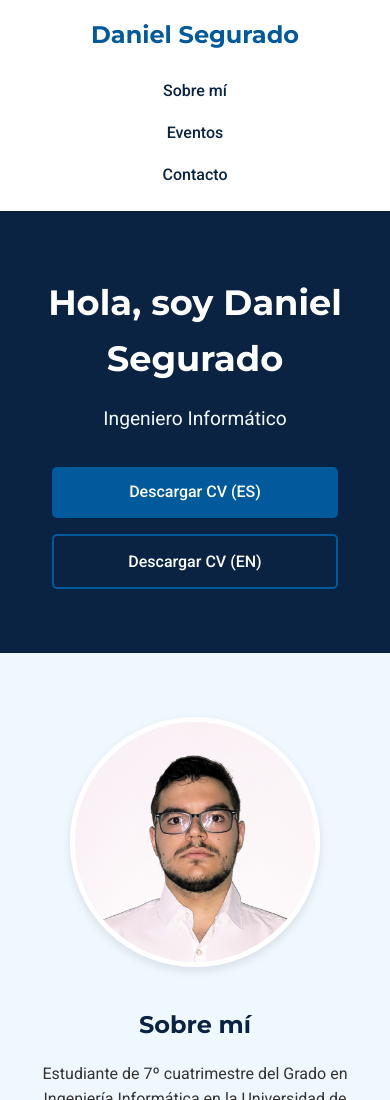
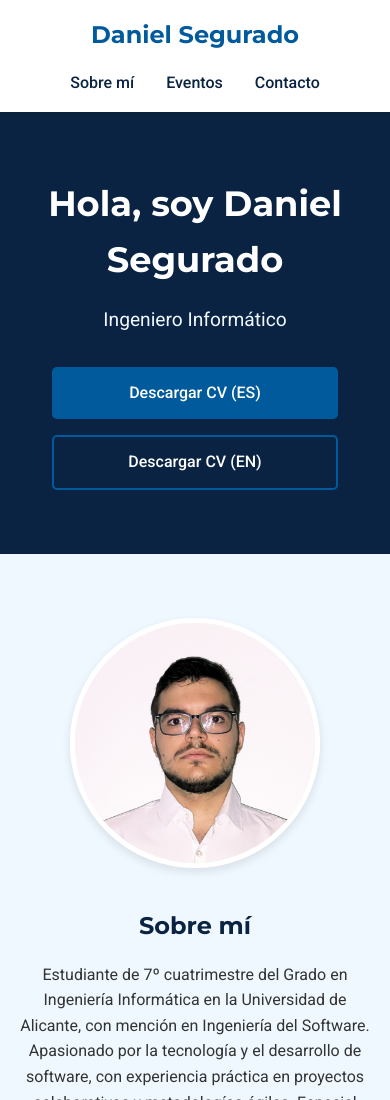
Before and after one commit to dsc46-ua/portfolio, a plain HTML site: page index.html in a window 390 px wide. Shown: the top 1100 px of the page. Drawn offline with Linux system fonts and the light colour scheme.

Commit message:
Cambios navbar movil

```diff
--- a/style.css
+++ b/style.css
@@ -325,14 +325,19 @@ section {
     }
 
     .nav-menu {
-        flex-direction: column;
+        flex-direction: row; /* Cambiado a fila */
+        justify-content: center; /* Centra los elementos en la fila */
         text-align: center;
         width: 100%;
         margin-top: 1rem;
     }
 
     .nav-item {
-        margin: 0.5rem 0;
+        margin: 0 0.5rem; /* Cambiado a margen horizontal */
+    }
+
+    .nav-item a {
+        padding: 0.5rem; /* Reducimos un poco el padding para que quepan mejor */
     }
 
     .hero {
```
